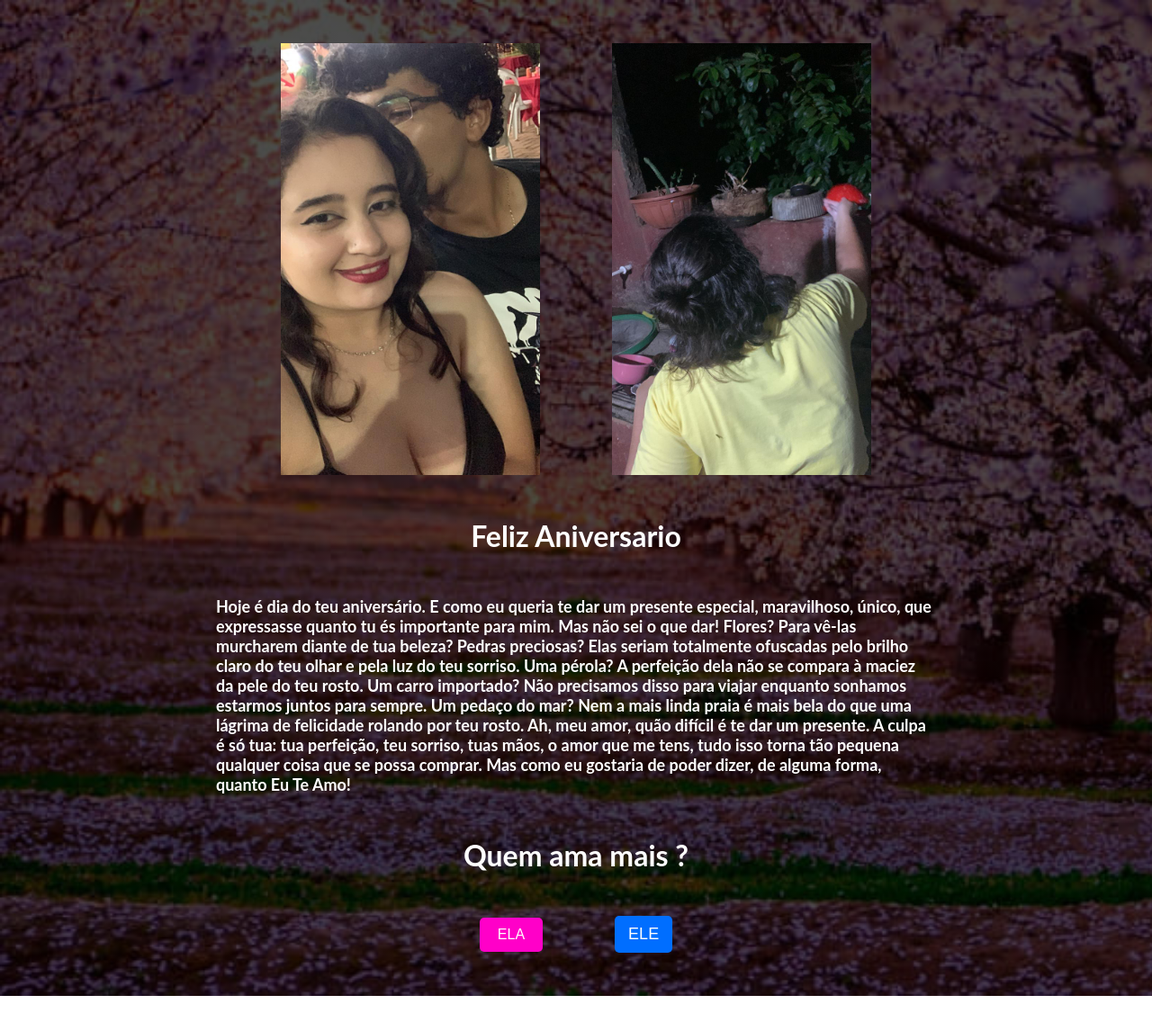
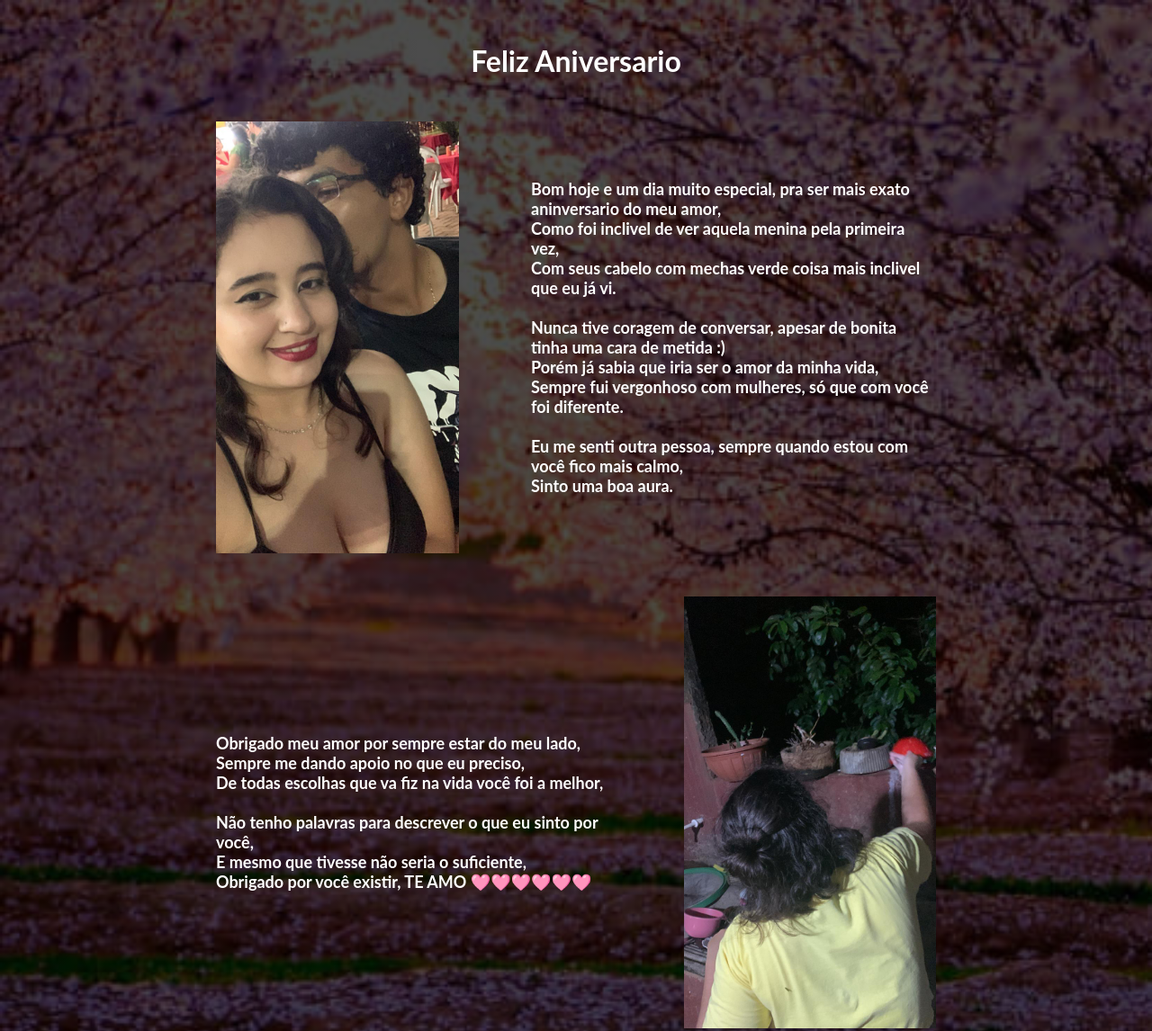
Before and after one commit to Marcos-Godoi/Feliz-Aninversario-Ju, a plain HTML site: page index.html in a window 1280 px wide. Shown: the top 1146 px of the page at 90% size. Before the commit the page ends 1107 px from the top, so only its background shows below. Drawn offline with Linux system fonts and the light colour scheme; a web font is replaced by a local one.

Commit message:
Projeto final

```diff
--- a/index.html
+++ b/index.html
@@ -12,52 +12,63 @@
 </head>
 <body>
     <main class="tela">
+        <H1 class="Paragrafo">Feliz Aniversario</H1>
         <div class="fotinhas">
             <img class="foto" src="imagens/Nos.jpeg" alt="">
+            <h1 class="cor">
+                <p>
+                    Bom hoje e um dia muito especial, pra ser mais exato aninversario do meu amor,
+                </p>
+                <p>
+                    Como foi inclivel de ver aquela menina pela primeira vez,
+                </p>
+                <p>
+                    Com seus cabelo com mechas verde coisa mais inclivel que eu já vi.
+                </p>
+                <br/>
+                <p>
+                    Nunca tive coragem de conversar, apesar de bonita tinha uma cara de metida :)
+                </p>
+                <p>
+                    Porém já sabia que iria ser o amor da minha vida,
+                </p>
+                <p>
+                    Sempre fui vergonhoso com mulheres, só que com você foi diferente.
+                </p>
+                <br>
+                <p>
+                    Eu me senti outra pessoa, sempre quando estou com você fico mais calmo,
+                </p>
+                <p>
+                    Sinto uma boa aura.
+                </p>
+            </h1>
+        </div>
+        <div class="segFoto">
             <img class="foto" src="imagens/WhatsApp Image 2025-05-13 at 19.41.45.jpeg" alt="">
+            <h1 class="cor">
+                <p>
+                    Obrigado meu amor por sempre estar do meu lado,
+                </p>
+                <p>
+                    Sempre me dando apoio no que eu preciso,
+                </p>
+                <p>
+                    De todas escolhas que va fiz na vida você foi a melhor,
+                </p>
+                <br/>
+                <p>
+                    Não tenho palavras para descrever o que eu sinto por você,
+                </p>
+                <p>
+                    E mesmo que tivesse não seria o suficiente,
+                </p>
+                <p>
+                    Obrigado por você existir, TE AMO 🩷🩷🩷🩷🩷🩷
+                </p>
+
+            </h1>
         </div>
-            <H1 class="Paragrafo">Feliz Aniversario</H1>
-            <h1 class="cor">Hoje é dia do teu aniversário.
-                E como eu queria te dar um
-                presente especial, maravilhoso,
-                único, que expressasse quanto
-                tu és importante para mim.
-                Mas não sei o que dar!
-
-                Flores? Para vê-las murcharem
-                diante de tua beleza?
-
-                Pedras preciosas? Elas seriam
-                totalmente ofuscadas pelo brilho
-                claro do teu olhar e pela luz
-                do teu sorriso.
-
-                Uma pérola? A perfeição dela
-                não se compara à maciez da pele
-                do teu rosto.
-
-                Um carro importado?
-                Não precisamos disso para
-                viajar enquanto sonhamos
-                estarmos juntos para sempre.
-
-                Um pedaço do mar? Nem a
-                mais linda praia é mais bela
-                do que uma lágrima de
-                felicidade rolando por teu rosto.
-
-                Ah, meu amor, quão difícil é
-                te dar um presente.
-                A culpa é só tua: tua perfeição,
-                teu sorriso, tuas mãos, o amor
-                que me tens, tudo isso torna
-                tão pequena qualquer coisa
-                que se possa comprar.
-
-                Mas como eu gostaria de
-                poder dizer, de alguma forma,
-                quanto Eu Te Amo!</h1>
-
             <h1>Quem ama mais ?</h1>
             <div class="botoes">
                 <button id="botao">ELA</button>
--- a/script.js
+++ b/script.js
@@ -10,7 +10,7 @@ document.addEventListener('DOMContentLoaded', function() {
         const coracao = document.createElement('span');
         coracao.classList.add('coracao');
         coracao.innerHTML = '❤️';
-        alert ("Tentou ir em ela primeiro ne gostosa.💕💕💕");
+        alert ("Tentou ir em ela primeiro né.💕💕💕");
 
         const x = event.clientX - botao.getBoundingClientRect().left;
         const y = event.clientY - botao.getBoundingClientRect().top;
@@ -32,3 +32,26 @@ document.addEventListener('DOMContentLoaded', () => {
     botao.style.pointerEvents = 'none';
   });
 });
+document.addEventListener('DOMContentLoaded', function() {
+    const backgroundMusic = document.getElementById('background-music');
+    const toggleMusicButton = document.getElementById('toggle-music');
+
+    // Tenta tocar a música automaticamente
+    // Muitos navegadores bloqueiam a reprodução automática de mídia com som.
+    // É uma boa prática iniciar a reprodução com uma interação do usuário.
+    backgroundMusic.play().catch(error => {
+        console.log('Reprodução automática bloqueada:', error);
+        // Opcional: mostrar uma mensagem para o usuário ou habilitar o botão
+    });
+
+    // Adiciona um evento de clique ao botão para ligar/desligar a música
+    toggleMusicButton.addEventListener('click', function() {
+        if (backgroundMusic.paused) {
+            backgroundMusic.play();
+            toggleMusicButton.textContent = 'Desligar Música';
+        } else {
+            backgroundMusic.pause();
+            toggleMusicButton.textContent = 'Ligar Música';
+        }
+    });
+});
--- a/style.css
+++ b/style.css
@@ -90,6 +90,13 @@ body{
     justify-content: center;
     gap: 5rem;
 }
+.segFoto{
+    display: flex;
+    align-items: center;
+    justify-content: center;
+    flex-direction: row-reverse;
+    gap: 4rem;
+}
 
 @keyframes subir {
     0% {
```
Also changed, not shown: imagens/images.jpeg (deleted).
